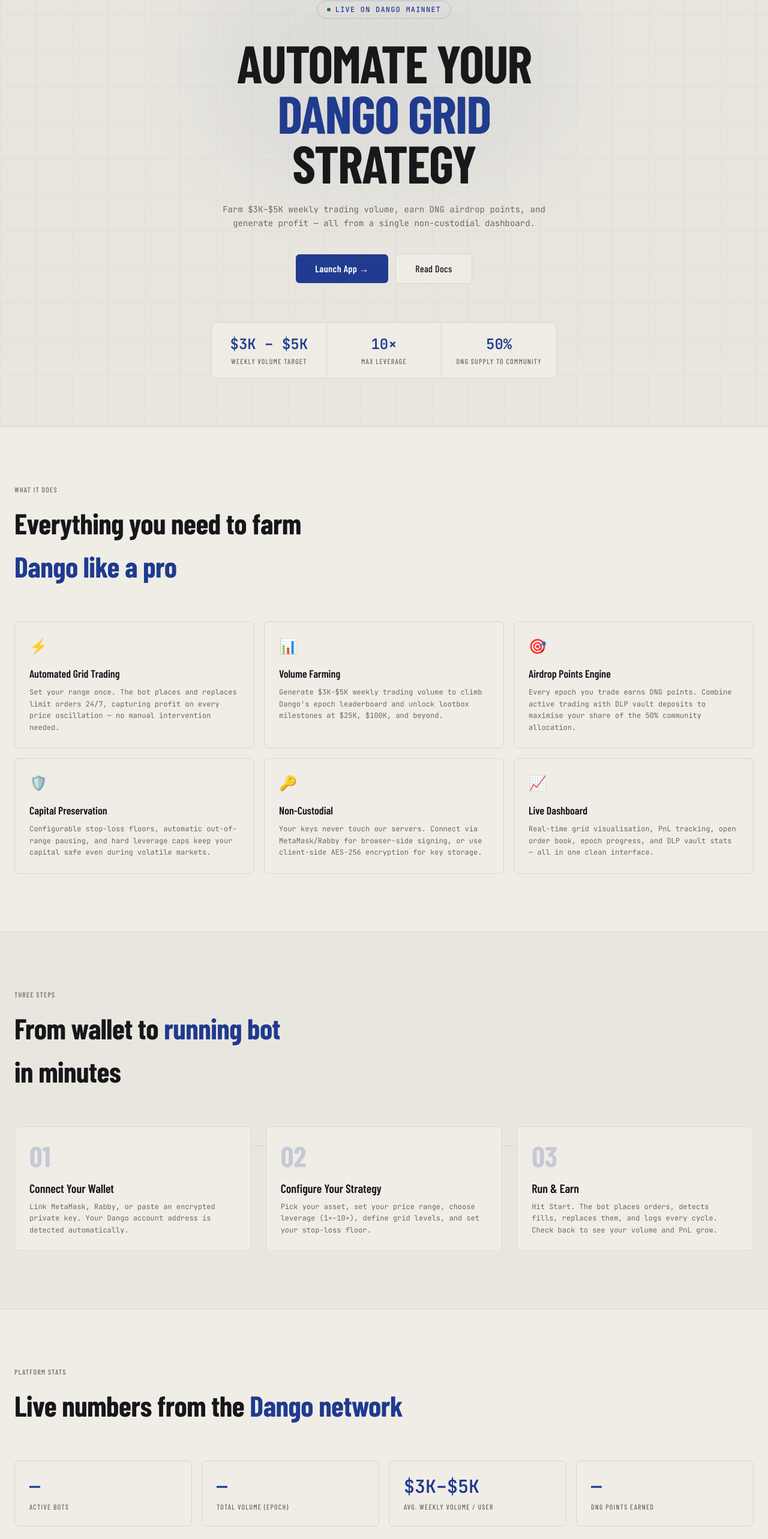
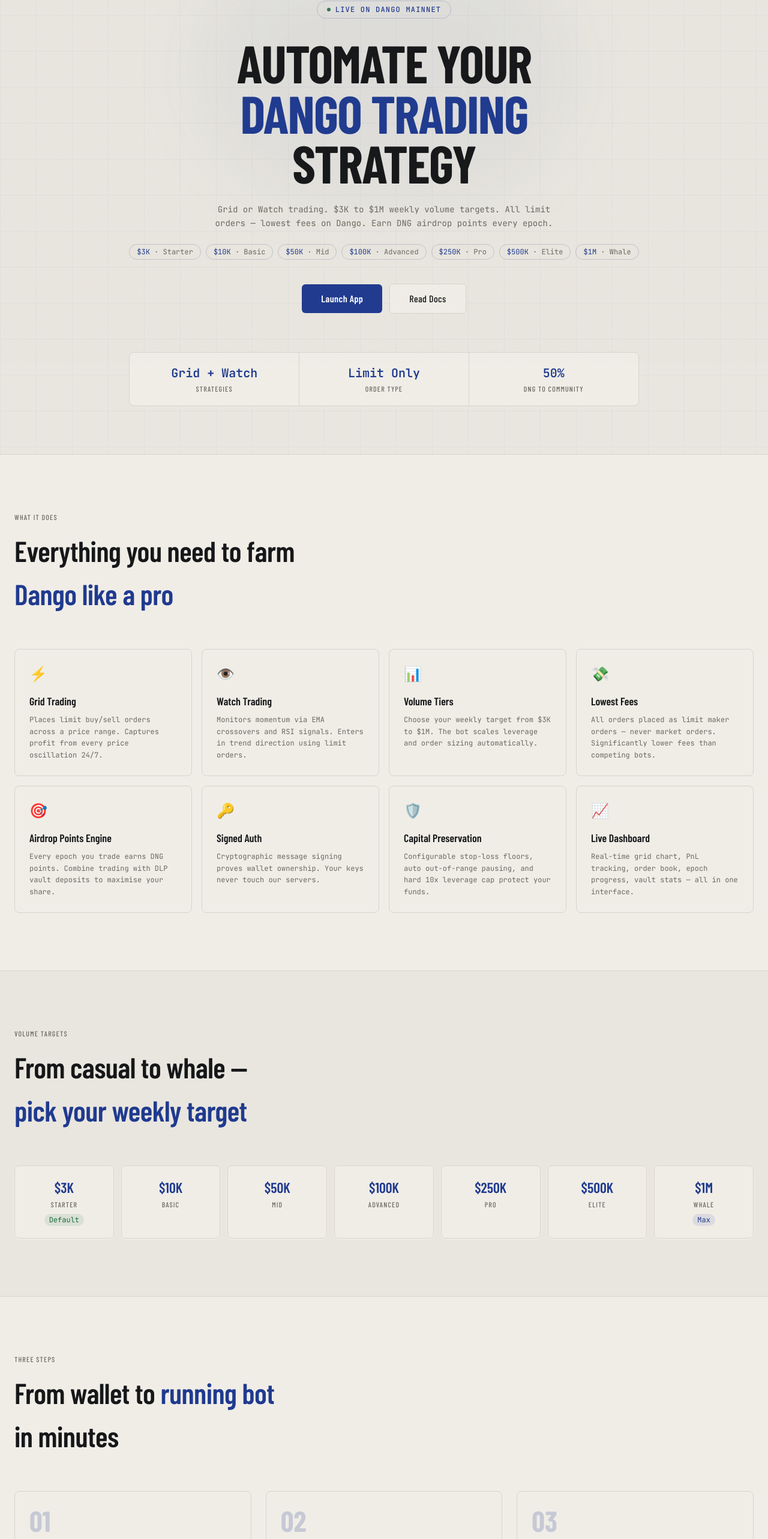
Before and after one commit to 2TheMoom/dango-grid-bot, a Next.js app: page / in a window 1280 px wide. Shown: the part 193-2759 px from the top of the page at 60% size. Built offline with nearby package versions, Linux system fonts and the light colour scheme; a web font is replaced by a local one.

Commit message:
feat: updated landing page, volume tiers, fee advantage section

```diff
--- a/app/page.tsx
+++ b/app/page.tsx
@@ -12,61 +12,30 @@
 ];
 
 const FEATURES = [
-  {
-    icon: "⚡",
-    title: "Automated Grid Trading",
-    desc: "Set your range once. The bot places and replaces limit orders 24/7, capturing profit on every price oscillation — no manual intervention needed.",
-  },
-  {
-    icon: "📊",
-    title: "Volume Farming",
-    desc: "Generate $3K–$5K weekly trading volume to climb Dango's epoch leaderboard and unlock lootbox milestones at $25K, $100K, and beyond.",
-  },
-  {
-    icon: "🎯",
-    title: "Airdrop Points Engine",
-    desc: "Every epoch you trade earns DNG points. Combine active trading with DLP vault deposits to maximise your share of the 50% community allocation.",
-  },
-  {
-    icon: "🛡️",
-    title: "Capital Preservation",
-    desc: "Configurable stop-loss floors, automatic out-of-range pausing, and hard leverage caps keep your capital safe even during volatile markets.",
-  },
-  {
-    icon: "🔑",
-    title: "Non-Custodial",
-    desc: "Your keys never touch our servers. Connect via MetaMask/Rabby for browser-side signing, or use client-side AES-256 encryption for key storage.",
-  },
-  {
-    icon: "📈",
-    title: "Live Dashboard",
-    desc: "Real-time grid visualisation, PnL tracking, open order book, epoch progress, and DLP vault stats — all in one clean interface.",
-  },
+  { icon: "⚡", title: "Grid Trading", desc: "Places limit buy/sell orders across a price range. Captures profit from every price oscillation 24/7." },
+  { icon: "👁️", title: "Watch Trading", desc: "Monitors momentum via EMA crossovers and RSI signals. Enters in trend direction using limit orders." },
+  { icon: "📊", title: "Volume Tiers", desc: "Choose your weekly target from $3K to $1M. The bot scales leverage and order sizing automatically." },
+  { icon: "💸", title: "Lowest Fees", desc: "All orders placed as limit maker orders — never market orders. Significantly lower fees than competing bots." },
+  { icon: "🎯", title: "Airdrop Points Engine", desc: "Every epoch you trade earns DNG points. Combine trading with DLP vault deposits to maximise your share." },
+  { icon: "🔑", title: "Signed Auth", desc: "Cryptographic message signing proves wallet ownership. Your keys never touch our servers." },
+  { icon: "🛡️", title: "Capital Preservation", desc: "Configurable stop-loss floors, auto out-of-range pausing, and hard 10x leverage cap protect your funds." },
+  { icon: "📈", title: "Live Dashboard", desc: "Real-time grid chart, PnL tracking, order book, epoch progress, vault stats — all in one interface." },
 ];
 
 const STEPS = [
-  {
-    n: "01",
-    title: "Connect Your Wallet",
-    desc: "Link MetaMask, Rabby, or paste an encrypted private key. Your Dango account address is detected automatically.",
-  },
-  {
-    n: "02",
-    title: "Configure Your Strategy",
-    desc: "Pick your asset, set your price range, choose leverage (1×–10×), define grid levels, and set your stop-loss floor.",
-  },
-  {
-    n: "03",
-    title: "Run & Earn",
-    desc: "Hit Start. The bot places orders, detects fills, replaces them, and logs every cycle. Check back to see your volume and PnL grow.",
-  },
+  { n: "01", title: "Connect and Sign", desc: "Link MetaMask or Rabby. Sign a one-time message to prove wallet ownership — no gas, no funds moved." },
+  { n: "02", title: "Configure Strategy", desc: "Pick Grid or Watch trading. Set your volume target, price range, leverage, gas mode, and stop-loss." },
+  { n: "03", title: "Run and Earn", desc: "Hit Start. The bot places limit orders, detects fills, replaces them, and logs every cycle." },
 ];
 
-const PLATFORM_STATS = [
-  { label: "Active Bots", value: "—", mono: true },
-  { label: "Total Volume (Epoch)", value: "—", mono: true },
-  { label: "Avg. Weekly Volume / User", value: "$3K–$5K", mono: true },
-  { label: "DNG Points Earned", value: "—", mono: true },
+const VOLUME_TIERS = [
+  { label: "$3K",   desc: "Starter" },
+  { label: "$10K",  desc: "Basic" },
+  { label: "$50K",  desc: "Mid" },
+  { label: "$100K", desc: "Advanced" },
+  { label: "$250K", desc: "Pro" },
+  { label: "$500K", desc: "Elite" },
+  { label: "$1M",   desc: "Whale" },
 ];
 
 export default function LandingPage() {
@@ -74,81 +43,53 @@
     <div className="min-h-screen flex flex-col">
       <Navbar />
 
-      {/* ── TICKER ── */}
       <div className="w-full bg-navy overflow-hidden py-2 border-b border-navy-dark">
         <div className="ticker-wrap">
           <div className="ticker-inner">
             {[...TICKER_ITEMS, ...TICKER_ITEMS].map((item, i) => (
-              <span key={i} className="font-mono text-xs text-white/80 mx-8">
-                {item}
-              </span>
+              <span key={i} className="font-mono text-xs text-white/80 mx-8">{item}</span>
             ))}
           </div>
         </div>
       </div>
 
-      {/* ── HERO ── */}
-      <section className="relative flex-1 flex flex-col items-center justify-center text-center px-6 pt-24 pb-20 overflow-hidden">
-        {/* Decorative background grid */}
-        <div
-          className="absolute inset-0 opacity-[0.03] pointer-events-none"
-          style={{
-            backgroundImage: `linear-gradient(var(--navy) 1px, transparent 1px), linear-gradient(90deg, var(--navy) 1px, transparent 1px)`,
-            backgroundSize: "60px 60px",
-          }}
-        />
-
-        {/* Accent orb */}
+      <section className="relative flex flex-col items-center justify-center text-center px-6 pt-24 pb-20 overflow-hidden">
+        <div className="absolute inset-0 opacity-[0.03] pointer-events-none" style={{ backgroundImage: "linear-gradient(var(--navy) 1px, transparent 1px), linear-gradient(90deg, var(--navy) 1px, transparent 1px)", backgroundSize: "60px 60px" }} />
         <div className="absolute top-1/4 left-1/2 -translate-x-1/2 -translate-y-1/2 w-[600px] h-[400px] bg-navy/5 rounded-full blur-3xl pointer-events-none" />
-
         <div className="relative z-10 max-w-4xl mx-auto">
-          {/* Badge */}
-          <div className="inline-flex items-center gap-2 bg-navy/8 border border-navy/20 rounded-full px-4 py-1.5 mb-8 animate-fade-up">
+          <div className="inline-flex items-center gap-2 bg-navy/8 border border-navy/20 rounded-full px-4 py-1.5 mb-8">
             <span className="w-1.5 h-1.5 rounded-full bg-green animate-pulse" />
-            <span className="font-mono text-xs text-navy font-medium uppercase tracking-widest">
-              Live on Dango Mainnet
-            </span>
+            <span className="font-mono text-xs text-navy font-medium uppercase tracking-widest">Live on Dango Mainnet</span>
           </div>
-
-          <h1
-            className="font-display font-extrabold text-charcoal mb-6 animate-fade-up delay-100"
-            style={{ fontSize: "clamp(3rem, 8vw, 5.5rem)", lineHeight: "0.95", letterSpacing: "-0.02em" }}
-          >
+          <h1 className="font-display font-black text-charcoal mb-6" style={{ fontSize: "clamp(3rem, 8vw, 5.5rem)", lineHeight: "0.95", letterSpacing: "-0.02em" }}>
             AUTOMATE YOUR
             <br />
-            <span className="text-navy">DANGO GRID</span>
+            <span className="text-navy">DANGO TRADING</span>
             <br />
             STRATEGY
           </h1>
-
-          <p className="font-mono text-sm text-[#6B6860] max-w-xl mx-auto leading-relaxed mb-10 animate-fade-up delay-200">
-            Farm $3K–$5K weekly trading volume, earn DNG airdrop points, and
-            generate profit — all from a single non-custodial dashboard.
+          <p className="font-mono text-sm text-[#6B6860] max-w-xl mx-auto leading-relaxed mb-6">
+            Grid or Watch trading. $3K to $1M weekly volume targets. All limit orders — lowest fees on Dango. Earn DNG airdrop points every epoch.
           </p>
-
-          <div className="flex flex-col sm:flex-row items-center justify-center gap-3 animate-fade-up delay-300">
-            <Link href="/dashboard" className="btn-primary text-base px-8 py-3">
-              Launch App →
-            </Link>
-            <a
-              href="https://docs.dango.exchange"
-              target="_blank"
-              rel="noopener noreferrer"
-              className="btn-secondary text-base px-8 py-3"
-            >
-              Read Docs
-            </a>
+          <div className="flex flex-wrap justify-center gap-2 mb-10">
+            {VOLUME_TIERS.map((t) => (
+              <span key={t.label} className="font-mono text-xs text-navy bg-navy/8 border border-navy/20 px-3 py-1 rounded-full">
+                {t.label} <span className="text-[#6B6860]">· {t.desc}</span>
+              </span>
+            ))}
           </div>
-
-          {/* Quick stats row */}
-          <div className="mt-16 grid grid-cols-3 gap-px bg-[#D8D4CC] rounded-lg overflow-hidden border border-[#D8D4CC] animate-fade-up delay-400">
+          <div className="flex flex-col sm:flex-row items-center justify-center gap-3">
+            <Link href="/dashboard" className="btn-primary text-base px-8 py-3">Launch App</Link>
+            <a href="https://docs.dango.exchange" target="_blank" rel="noopener noreferrer" className="btn-secondary text-base px-8 py-3">Read Docs</a>
+          </div>
+          <div className="mt-16 grid grid-cols-3 gap-px bg-[#D8D4CC] rounded-lg overflow-hidden border border-[#D8D4CC]">
             {[
-              { label: "Weekly Volume Target", value: "$3K – $5K" },
-              { label: "Max Leverage", value: "10×" },
-              { label: "DNG Supply to Community", value: "50%" },
+              { label: "Strategies", value: "Grid + Watch" },
+              { label: "Order Type", value: "Limit Only" },
+              { label: "DNG to Community", value: "50%" },
             ].map((s) => (
               <div key={s.label} className="bg-card px-6 py-5 text-center">
-                <p className="font-mono font-semibold text-navy text-2xl mb-1">{s.value}</p>
+                <p className="font-mono font-semibold text-navy text-xl mb-1">{s.value}</p>
                 <p className="label">{s.label}</p>
               </div>
             ))}
@@ -156,31 +97,21 @@
         </div>
       </section>
 
-      {/* ── FEATURES ── */}
       <section id="features" className="px-6 py-24 bg-card border-y border-[#D8D4CC]">
         <div className="max-w-7xl mx-auto">
           <div className="mb-14">
             <p className="label mb-3">What it does</p>
-            <h2
-              className="font-display font-bold text-charcoal"
-              style={{ fontSize: "clamp(2rem, 4vw, 3rem)", letterSpacing: "-0.01em" }}
-            >
+            <h2 className="font-display font-semibold text-charcoal" style={{ fontSize: "clamp(2rem, 4vw, 3rem)", letterSpacing: "-0.01em" }}>
               Everything you need to farm
               <br />
               <span className="text-navy">Dango like a pro</span>
             </h2>
           </div>
-
-          <div className="grid grid-cols-1 sm:grid-cols-2 lg:grid-cols-3 gap-4">
+          <div className="grid grid-cols-1 sm:grid-cols-2 lg:grid-cols-4 gap-4">
             {FEATURES.map((f) => (
-              <div
-                key={f.title}
-                className="card p-6 hover:shadow-card-hover hover:-translate-y-0.5 transition-all duration-200 group"
-              >
+              <div key={f.title} className="card p-6 hover:shadow-card-hover hover:-translate-y-0.5 transition-all duration-200 group">
                 <div className="text-2xl mb-4">{f.icon}</div>
-                <h3 className="font-display font-semibold text-charcoal text-lg mb-2 group-hover:text-navy transition-colors">
-                  {f.title}
-                </h3>
+                <h3 className="font-display font-semibold text-charcoal text-lg mb-2 group-hover:text-navy transition-colors">{f.title}</h3>
                 <p className="font-mono text-xs text-[#6B6860] leading-relaxed">{f.desc}</p>
               </div>
             ))}
@@ -188,97 +119,105 @@
         </div>
       </section>
 
-      {/* ── HOW IT WORKS ── */}
-      <section id="how-it-works" className="px-6 py-24">
+      <section className="px-6 py-24">
         <div className="max-w-7xl mx-auto">
           <div className="mb-14">
-            <p className="label mb-3">Three steps</p>
-            <h2
-              className="font-display font-bold text-charcoal"
-              style={{ fontSize: "clamp(2rem, 4vw, 3rem)", letterSpacing: "-0.01em" }}
-            >
-              From wallet to{" "}
-              <span className="text-navy">running bot</span>
+            <p className="label mb-3">Volume targets</p>
+            <h2 className="font-display font-semibold text-charcoal" style={{ fontSize: "clamp(2rem, 4vw, 3rem)", letterSpacing: "-0.01em" }}>
+              From casual to whale —
               <br />
-              in minutes
+              <span className="text-navy">pick your weekly target</span>
             </h2>
           </div>
-
-          <div className="grid grid-cols-1 md:grid-cols-3 gap-6">
-            {STEPS.map((s, i) => (
-              <div key={s.n} className="relative">
-                {/* Connector line */}
-                {i < STEPS.length - 1 && (
-                  <div className="hidden md:block absolute top-8 left-full w-full h-px bg-[#D8D4CC] z-0 -translate-x-1/2" />
-                )}
-                <div className="relative z-10 card p-6">
-                  <div className="font-display font-extrabold text-navy/20 text-5xl mb-4 leading-none">
-                    {s.n}
-                  </div>
-                  <h3 className="font-display font-semibold text-charcoal text-xl mb-2">{s.title}</h3>
-                  <p className="font-mono text-xs text-[#6B6860] leading-relaxed">{s.desc}</p>
-                </div>
+          <div className="grid grid-cols-2 sm:grid-cols-4 lg:grid-cols-7 gap-3">
+            {VOLUME_TIERS.map((t, i) => (
+              <div key={t.label} className="card p-5 text-center hover:shadow-card-hover hover:-translate-y-0.5 transition-all duration-200">
+                <p className="font-display font-semibold text-navy text-2xl mb-1">{t.label}</p>
+                <p className="label">{t.desc}</p>
+                {i === 0 && <span className="mt-2 inline-block font-mono text-xs text-green bg-green/10 px-2 py-0.5 rounded-full">Default</span>}
+                {i === 6 && <span className="mt-2 inline-block font-mono text-xs text-navy bg-navy/10 px-2 py-0.5 rounded-full">Max</span>}
               </div>
             ))}
           </div>
         </div>
       </section>
 
-      {/* ── PLATFORM STATS ── */}
-      <section id="stats" className="px-6 py-24 bg-card border-y border-[#D8D4CC]">
+      <section id="how-it-works" className="px-6 py-24 bg-card border-y border-[#D8D4CC]">
         <div className="max-w-7xl mx-auto">
           <div className="mb-14">
-            <p className="label mb-3">Platform stats</p>
-            <h2
-              className="font-display font-bold text-charcoal"
-              style={{ fontSize: "clamp(2rem, 4vw, 3rem)", letterSpacing: "-0.01em" }}
-            >
-              Live numbers from the{" "}
-              <span className="text-navy">Dango network</span>
+            <p className="label mb-3">Three steps</p>
+            <h2 className="font-display font-semibold text-charcoal" style={{ fontSize: "clamp(2rem, 4vw, 3rem)", letterSpacing: "-0.01em" }}>
+              From wallet to <span className="text-navy">running bot</span>
+              <br />
+              in minutes
             </h2>
           </div>
-
-          <div className="grid grid-cols-2 md:grid-cols-4 gap-4">
-            {PLATFORM_STATS.map((s) => (
-              <div key={s.label} className="card p-6">
-                <p
-                  className={`text-3xl font-bold mb-2 ${s.mono ? "font-mono text-navy" : "font-display text-charcoal"}`}
-                >
-                  {s.value}
-                </p>
-                <p className="label">{s.label}</p>
+          <div className="grid grid-cols-1 md:grid-cols-3 gap-6">
+            {STEPS.map((s) => (
+              <div key={s.n} className="card p-6">
+                <div className="font-display font-black text-navy/20 text-5xl mb-4 leading-none">{s.n}</div>
+                <h3 className="font-display font-semibold text-charcoal text-xl mb-2">{s.title}</h3>
+                <p className="font-mono text-xs text-[#6B6860] leading-relaxed">{s.desc}</p>
               </div>
             ))}
-          </div>
-
-          {/* Risk disclaimer */}
-          <div className="mt-8 p-4 rounded-lg bg-crimson/5 border border-crimson/20">
-            <p className="font-mono text-xs text-crimson leading-relaxed">
-              <strong>Risk Disclosure:</strong> Grid trading involves financial risk. Past performance does not guarantee future results.
-              Never deposit more than you can afford to lose. This platform is non-custodial — you are solely responsible for your funds.
-            </p>
           </div>
         </div>
       </section>
 
-      {/* ── CTA BANNER ── */}
-      <section className="px-6 py-20">
+      <section id="stats" className="px-6 py-24">
+        <div className="max-w-4xl mx-auto">
+          <div className="card p-8">
+            <div className="flex flex-col md:flex-row gap-8 items-start">
+              <div className="flex-1">
+                <p className="label mb-3">Fee advantage</p>
+                <h2 className="font-display font-semibold text-charcoal mb-4" style={{ fontSize: "clamp(1.75rem, 3vw, 2.5rem)", letterSpacing: "-0.01em" }}>
+                  We always use
+                  <br />
+                  <span className="text-navy">limit orders</span>
+                </h2>
+                <p className="font-mono text-xs text-[#6B6860] leading-relaxed mb-4">
+                  Most bots use market orders for speed. Market orders are taker orders and pay a premium.
+                  This bot places every order as a limit order, qualifying as maker and paying the lowest fee tier on Dango.
+                </p>
+                <p className="font-mono text-xs text-green leading-relaxed">
+                  Lower fees = more capital stays in your account = more volume per dollar.
+                </p>
+              </div>
+              <div className="flex-shrink-0 w-full md:w-64">
+                <div className="grid gap-3">
+                  <div className="p-4 rounded-lg border-2 border-crimson/30 bg-crimson/5">
+                    <p className="font-mono text-xs text-[#6B6860] mb-1">Market order (taker)</p>
+                    <p className="font-display font-semibold text-2xl text-crimson">~0.05%</p>
+                  </div>
+                  <div className="p-4 rounded-lg border-2 border-green/30 bg-green/5">
+                    <p className="font-mono text-xs text-[#6B6860] mb-1">Limit order (maker)</p>
+                    <p className="font-display font-semibold text-2xl text-green">~0.02%</p>
+                    <p className="font-mono text-xs text-green mt-1">This bot</p>
+                  </div>
+                </div>
+              </div>
+            </div>
+          </div>
+        </div>
+      </section>
+
+      <section className="px-6 py-20 bg-card border-t border-[#D8D4CC]">
         <div className="max-w-3xl mx-auto text-center">
-          <h2
-            className="font-display font-extrabold text-charcoal mb-6"
-            style={{ fontSize: "clamp(2.5rem, 5vw, 4rem)", letterSpacing: "-0.02em", lineHeight: "0.95" }}
-          >
+          <h2 className="font-display font-black text-charcoal mb-6" style={{ fontSize: "clamp(2.5rem, 5vw, 4rem)", letterSpacing: "-0.02em", lineHeight: "0.95" }}>
             READY TO START
             <br />
             <span className="text-navy">FARMING?</span>
           </h2>
           <p className="font-mono text-sm text-[#6B6860] mb-8 max-w-md mx-auto leading-relaxed">
-            Connect your wallet, configure your grid, and let the bot run. Your
-            DNG airdrop allocation is counting every volume epoch.
+            Connect your wallet, sign once to verify ownership, configure your strategy, and let the bot run.
+            Your DNG airdrop allocation counts every volume epoch.
           </p>
           <Link href="/dashboard" className="btn-primary text-base px-10 py-3.5">
-            Launch App — It's Free →
+            Launch App — It is Free
           </Link>
+          <p className="font-mono text-xs text-[#6B6860] mt-4">
+            Non-custodial · Limit orders only · No gas for signing
+          </p>
         </div>
       </section>
 
```
Also changed, not shown: components/auth/WalletConnect.tsx (+133 -20 lines), errors.txt (added).
